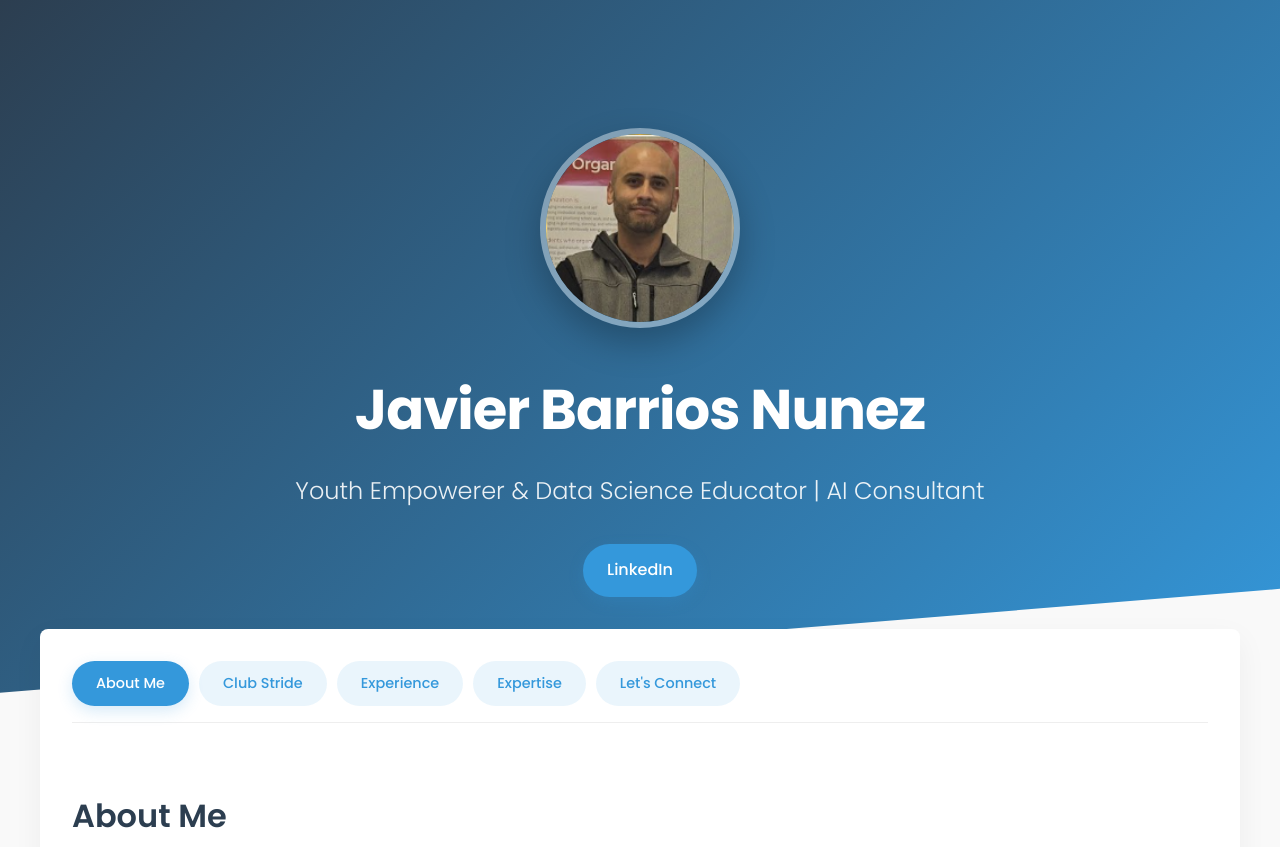
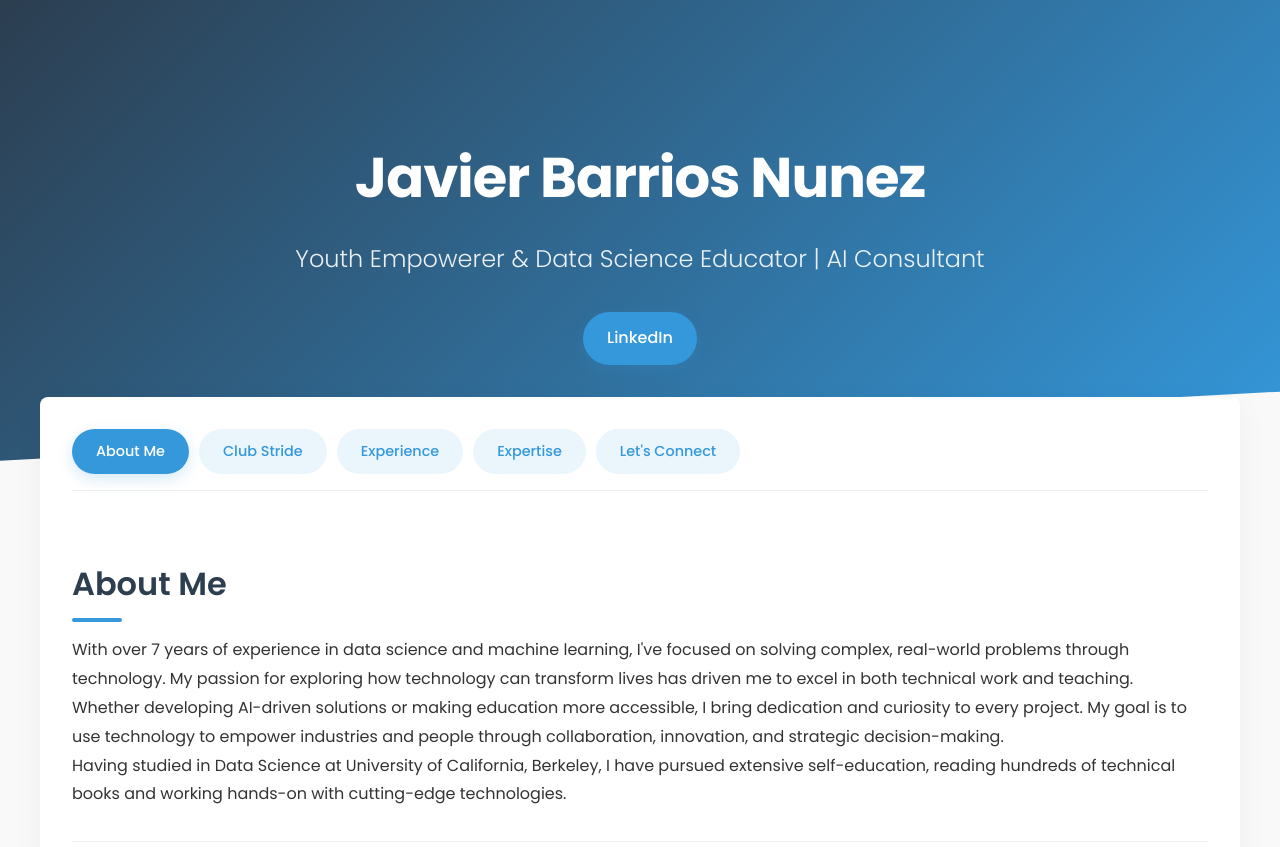
Before and after one commit to MuayThaiLegz/Card, a plain HTML site: page index.html in a window 1280 px wide. Shown: the top 847 px of the page. Drawn offline with Linux system fonts and the light colour scheme.

Commit message:
Update index.html

```diff
--- a/index.html
+++ b/index.html
@@ -283,7 +283,7 @@
 </head>
 <body>
     <header>
-        <img src="Screenshot 2025-05-21 160806.png" alt="Javier Barrios Nunez" class="profile-img">
+<!--         <img src="Screenshot 2025-05-21 160806.png" alt="Javier Barrios Nunez" class="profile-img"> -->
         <h1>Javier Barrios Nunez</h1>
         <p class="tagline">Youth Empowerer & Data Science Educator | AI Consultant</p>
         <div class="contact-links">
```
